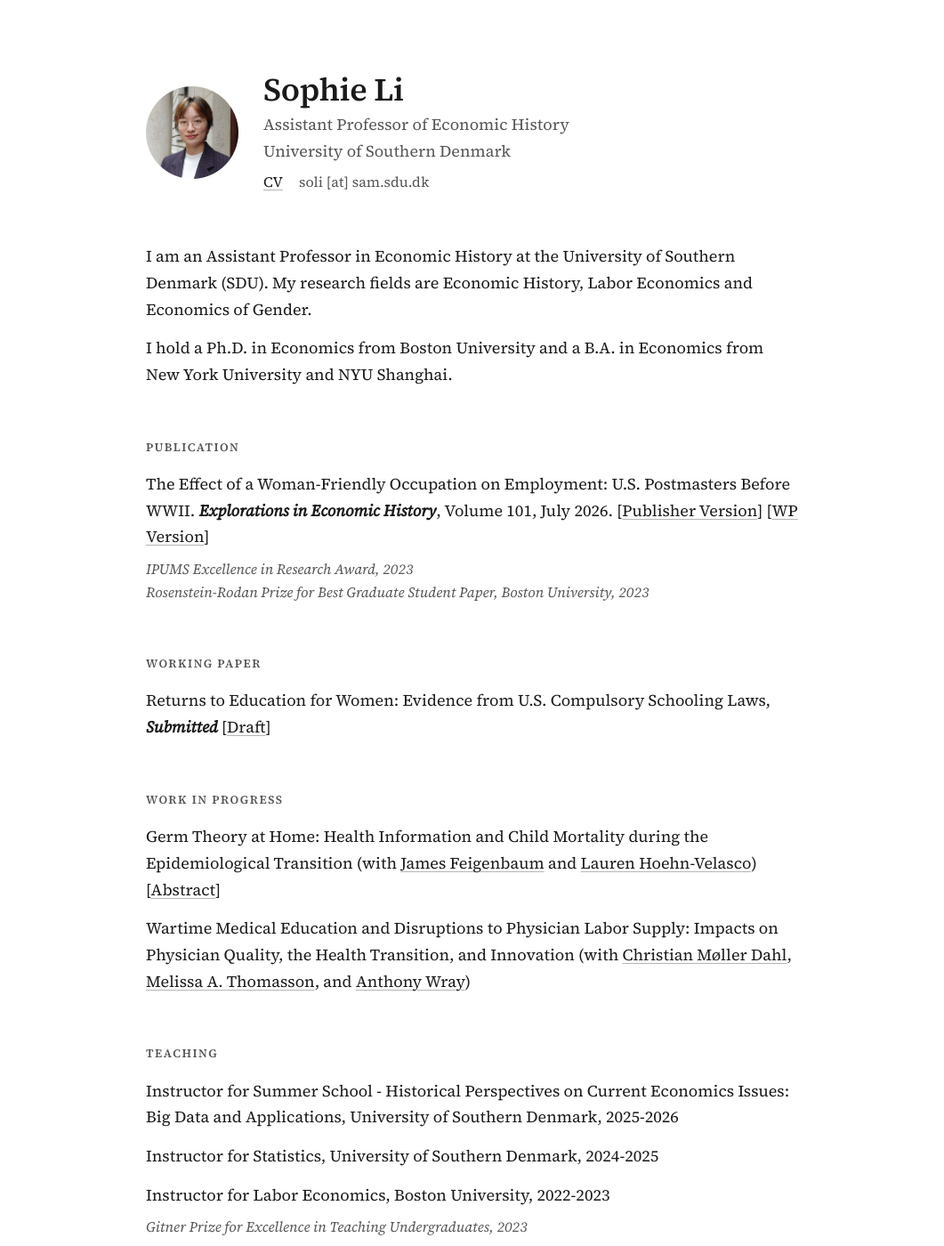
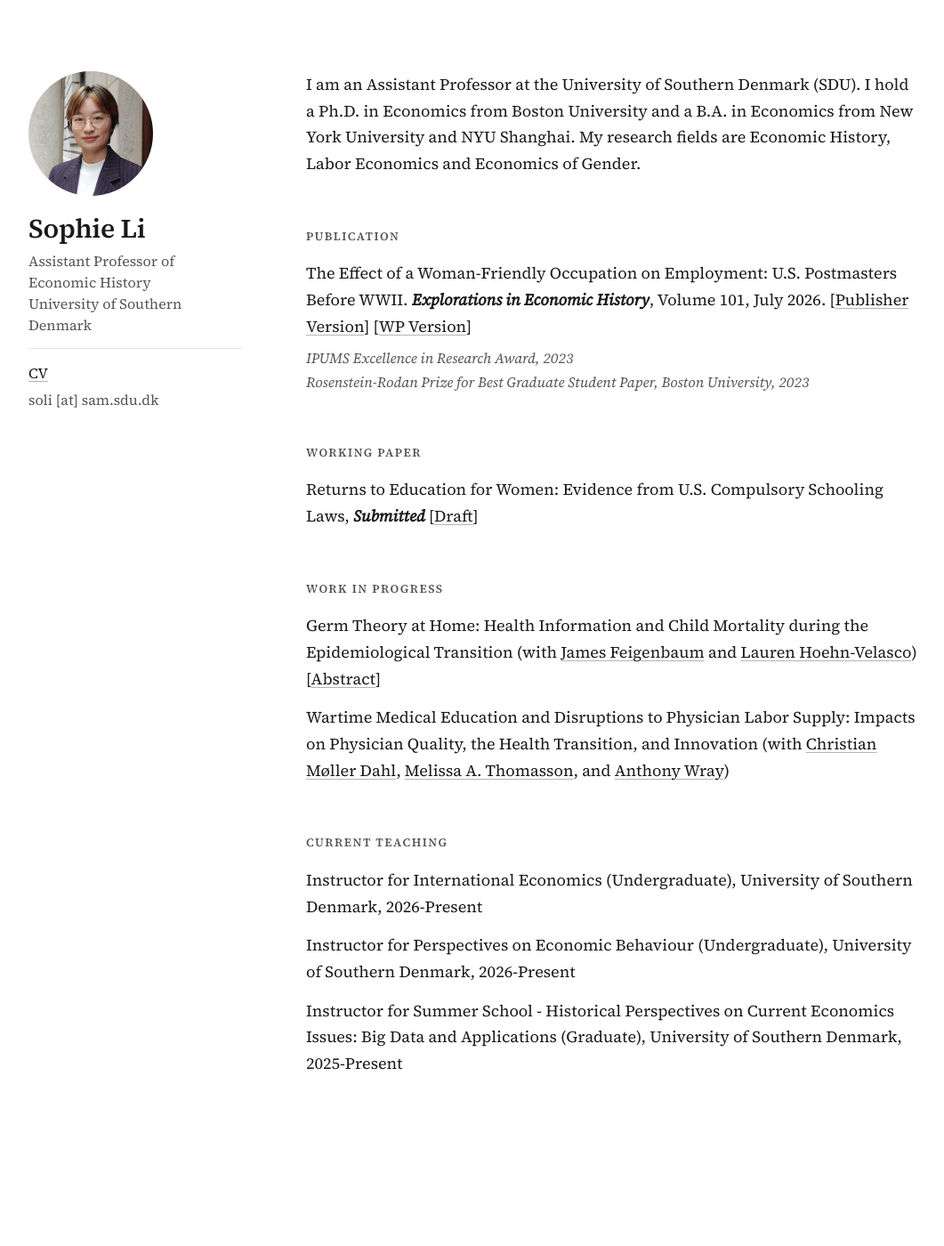
Before and after one commit to sophieli-econ/sophieli-econ.github.io, a Jekyll site: the page built from index.markdown, in a window 1280 px wide and 1400 px high. Shown: the whole window at 89% size, without its empty margins (108-1169 px from the left). Built offline with Jekyll 4.4.1, drawn with Linux system fonts in a browser that asks for light colours.

Commit message:
update the website

```diff
--- a/_layouts/default.html
+++ b/_layouts/default.html
@@ -12,7 +12,7 @@
   </head>
   <body>
     <div class="wrapper">
-      <header class="site-header">
+      <aside class="sidebar">
         {% if site.logo %}
           <a href="{{ "/" | relative_url }}"><img class="portrait" src="{{ site.logo | relative_url }}" alt="Portrait of {{ site.title }}"></a>
         {% endif %}
@@ -24,7 +24,7 @@
             {% if site.email_display %}<span>{{ site.email_display }}</span>{% endif %}
           </p>
         </div>
-      </header>
+      </aside>
 
       <main>
         {{ content }}
--- a/assets/css/style.scss
+++ b/assets/css/style.scss
@@ -1,7 +1,7 @@
 ---
 ---
 
-// Minimal single-column style (template A — classic serif)
+// Minimal two-column style (serif, photo and details on the left)
 
 $text: #1a1a1a;
 $muted: #555555;
@@ -22,9 +22,12 @@ body {
 }
 
 .wrapper {
-  max-width: 800px;   // width of the text column — raise for less white space on the sides
+  max-width: 1080px;   // overall page width — raise for less white space on the sides
   margin: 0 auto;
-  padding: 80px 32px 120px;
+  padding: 80px 40px 120px;
+  display: flex;
+  align-items: flex-start;
+  gap: 72px;
 }
 
 // Links: text colour with a light underline that darkens on hover
@@ -38,40 +41,51 @@ a {
 }
 a:hover, a:focus { text-decoration-color: $text; }
 
-// Header
-.site-header {
+// Left column: photo and personal information (stays in view while scrolling)
+.sidebar {
+  flex: 0 0 240px;
+  position: sticky;
+  top: 80px;
   display: flex;
-  align-items: center;
-  flex-wrap: wrap;
-  gap: 28px;
-  margin-bottom: 56px;
+  flex-direction: column;
+  gap: 20px;
 }
 .portrait {
   display: block;
-  width: 104px;
-  height: 104px;
+  width: 140px;
+  height: 140px;
   border-radius: 50%;
   object-fit: cover;
   object-position: center 20%;
 }
 .intro h1 {
-  margin: 0 0 4px;
-  font-size: 2.25rem;
+  margin: 0 0 6px;
+  font-size: 1.875rem;
   font-weight: 600;
   line-height: 1.15;
   letter-spacing: -0.01em;
 }
 .intro h1 a { text-decoration: none; }
 .intro p { margin: 0; }
-.position { color: $muted; }
+.position { color: $muted; font-size: 1rem; line-height: 1.5; }
 .contact {
-  margin-top: 6px !important;
+  margin-top: 14px !important;
+  padding-top: 14px;
+  border-top: 1px solid #e5e5e5;
   font-size: 1rem;
   display: flex;
-  flex-wrap: wrap;
-  gap: 18px;
+  flex-direction: column;
+  gap: 4px;
 }
 .contact span { color: $muted; }
+
+// Right column: page content
+main {
+  flex: 1 1 auto;
+  min-width: 0;
+  max-width: 720px;
+}
+main > :first-child { margin-top: 0; }
 
 // Content
 p, ul, ol, blockquote { margin: 0 0 14px; }
@@ -117,17 +131,25 @@ hr {
   margin: 40px 0;
 }
 
-// Phones
+// Tablets and phones: photo and name move above the content
+@media (max-width: 800px) {
+  .wrapper { flex-direction: column; gap: 40px; padding: 56px 24px 80px; }
+  .sidebar { position: static; flex: none; flex-direction: row; align-items: center; flex-wrap: wrap; gap: 24px; }
+  .portrait { width: 96px; height: 96px; }
+  .contact { flex-direction: row; gap: 18px; border-top: 0; padding-top: 0; margin-top: 6px !important; }
+  main { max-width: none; }
+}
+
 @media (max-width: 480px) {
   body { font-size: 1.0625rem; }
-  .wrapper { padding: 56px 20px 80px; }
-  .site-header { gap: 20px; margin-bottom: 40px; }
-  .portrait { width: 88px; height: 88px; }
-  .intro h1 { font-size: 1.875rem; }
+  .wrapper { padding: 48px 20px 72px; }
+  .portrait { width: 84px; height: 84px; }
+  .intro h1 { font-size: 1.75rem; }
   main h2, main h3 { margin-top: 44px; }
 }
 
 @media print {
-  .wrapper { padding: 0; max-width: none; }
+  .wrapper { padding: 0; max-width: none; display: block; }
+  .sidebar { position: static; margin-bottom: 32px; }
   a { text-decoration: none; }
 }
--- a/index.markdown
+++ b/index.markdown
@@ -6,9 +6,7 @@ layout: default
 title: Sophie Li
 ---
 
-I am an Assistant Professor in Economic History at the University of Southern Denmark (SDU). My research fields are Economic History, Labor Economics and Economics of Gender.
-
-I hold a Ph.D. in Economics from Boston University and a B.A. in Economics from New York University and NYU Shanghai.
+I am an Assistant Professor at the University of Southern Denmark (SDU). I hold a Ph.D. in Economics from Boston University and a B.A. in Economics from New York University and NYU Shanghai. My research fields are Economic History, Labor Economics and Economics of Gender.
 
 ### Publication
 
@@ -28,12 +26,10 @@ Germ Theory at Home: Health Information and Child Mortality during the Epidemiol
 
 Wartime Medical Education and Disruptions to Physician Labor Supply: Impacts on Physician Quality, the Health Transition, and Innovation (with <a href="https://portal.findresearcher.sdu.dk/da/persons/christian-m%C3%B8ller-dahl/" target="_blank" rel="noopener noreferrer">Christian Møller Dahl</a>, <a href="https://miamioh.edu/fsb/directory/?up=/directory/thomasma" target="_blank" rel="noopener noreferrer">Melissa A. Thomasson</a>, and <a href="https://sites.google.com/view/anthonywray/home" target="_blank" rel="noopener noreferrer">Anthony Wray</a>)
 
-### Teaching
+### Current Teaching
 
-Instructor for Summer School - Historical Perspectives on Current Economics Issues: Big Data and Applications, University of Southern Denmark, 2025-2026
+Instructor for International Economics (Undergraduate), University of Southern Denmark, 2026-Present
 
-Instructor for Statistics, University of Southern Denmark, 2024-2025
+Instructor for Perspectives on Economic Behaviour (Undergraduate), University of Southern Denmark, 2026-Present
 
-Instructor for Labor Economics, Boston University, 2022-2023
-
-* Gitner Prize for Excellence in Teaching Undergraduates, 2023
+Instructor for Summer School - Historical Perspectives on Current Economics Issues: Big Data and Applications (Graduate), University of Southern Denmark, 2025-Present
```
Also changed, not shown: 1 other file.
